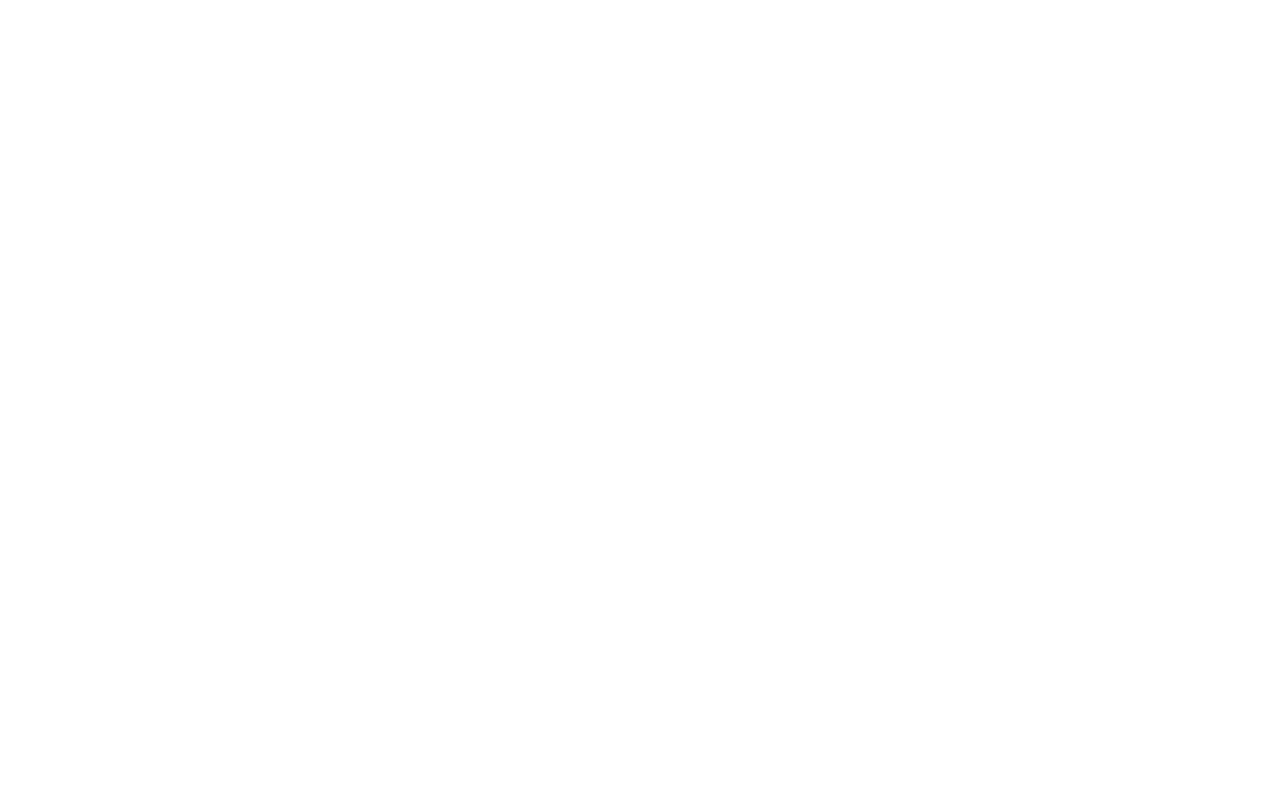
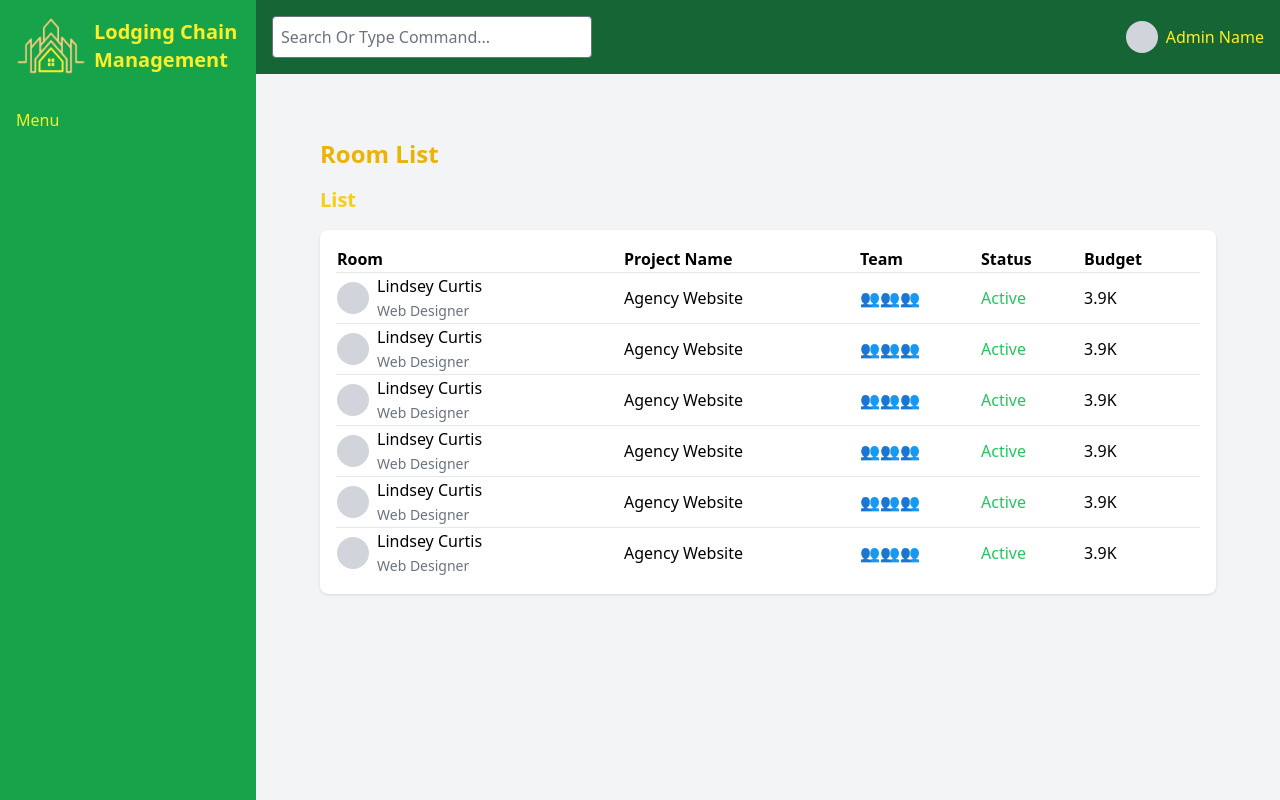
Before and after one commit to AnhLT1908/WDP301-Group-6, a React (Create React App) app in the folder fe/: page /manager/room-management in a window 1280 px wide. Before the commit this address had no page. Built offline with nearby package versions, Linux system fonts and the light colour scheme.

Commit message:
on doing Room List

```diff
--- a/fe/src/App.js
+++ b/fe/src/App.js
@@ -8,6 +8,7 @@
 import ManagerList from './page/ManagerList.jsx';
 import UserProfile from './page/UserProfile';
 import LodgerList from './page/LodgerList.jsx';
+import RoomList from './page/RoomList.jsx';
 
 function Dashboard() {
   return <div>Welcome to Dashboard</div>;
@@ -21,6 +22,10 @@
         <Route
           path = "/manager/lodger-list"
           element = {<DashboardLayout><LodgerList /></DashboardLayout>}
+        />
+        <Route
+          path = "/manager/room-management"
+          element = {<DashboardLayout><RoomList /></DashboardLayout>}
         />
         <Route
           path="/admin"
--- /dev/null
+++ b/fe/src/page/RoomList.jsx
@@ -0,0 +1,50 @@
+import React from "react";
+
+const accounts = Array(6).fill({
+  name: "Lindsey Curtis",
+  role: "Web Designer",
+  project: "Agency Website",
+  status: "Active",
+  budget: "3.9K"
+});
+
+export default function ManagerList() {
+  return (
+    <section className="p-8 w-full">
+      <h2 className="text-yellow-500 text-2xl font-bold mb-4">Room List</h2>
+      <h3 className="text-yellow-400 text-xl font-bold mb-4">List</h3>
+      <div className="bg-white p-4 rounded-lg shadow">
+        <table className="w-full text-left">
+          <thead>
+            <tr>
+              <th>Room</th>
+              <th>Project Name</th>
+              <th>Team</th>
+              <th>Status</th>
+              <th>Budget</th>
+            </tr>
+          </thead>
+          <tbody>
+            {accounts.map((account, index) => (
+              <tr key={index} className="border-t">
+                <td>
+                  <div className="flex items-center gap-2">
+                    <div className="w-8 h-8 bg-gray-300 rounded-full"></div>
+                    <div>
+                      {account.name}<br/>
+                      <span className="text-sm text-gray-500">{account.role}</span>
+                    </div>
+                  </div>
+                </td>
+                <td>{account.project}</td>
+                <td>👥👥👥</td>
+                <td className="text-green-500">{account.status}</td>
+                <td>{account.budget}</td>
+              </tr>
+            ))}
+          </tbody>
+        </table>
+      </div>
+    </section>
+  );
+}
```
